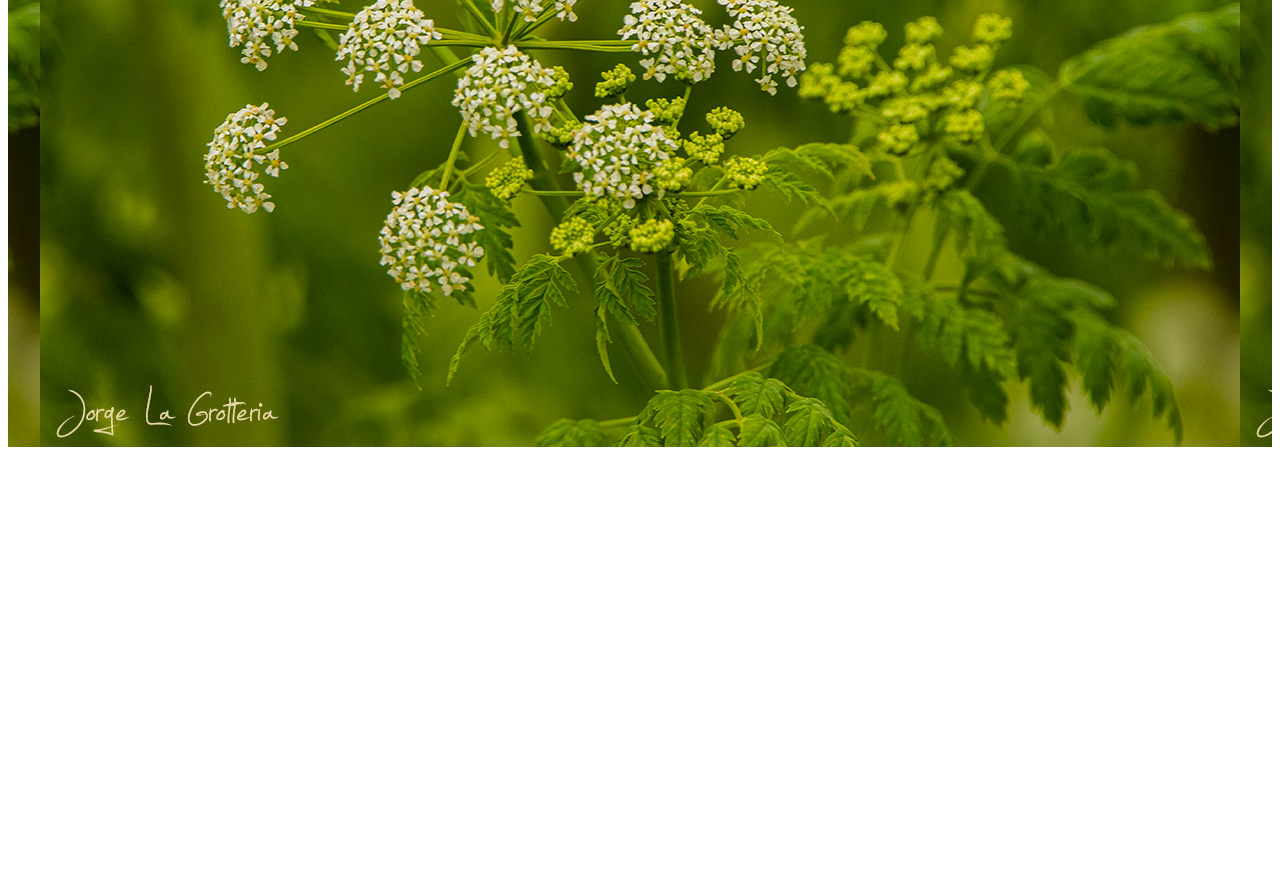
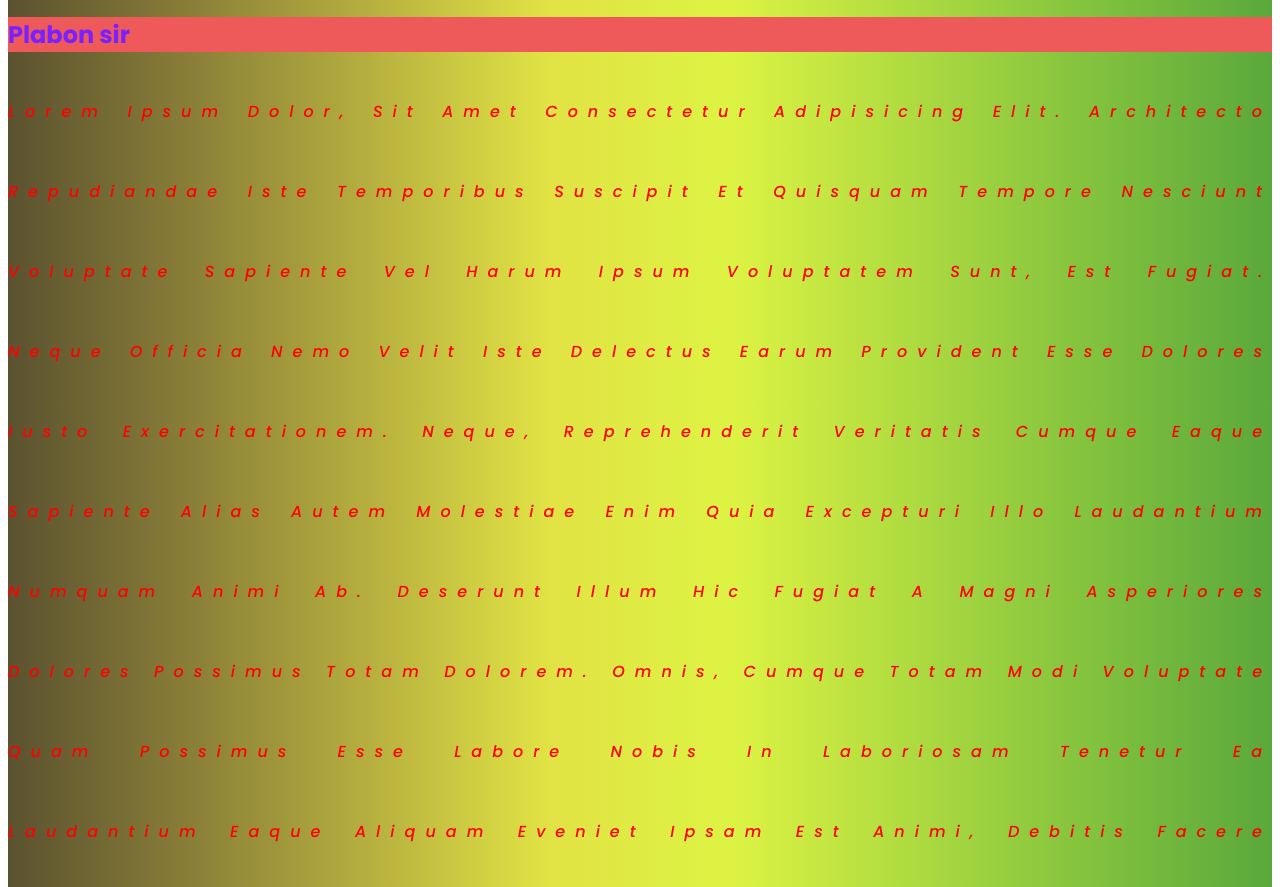
Before and after one commit to thelocaldevs/B2-CSS-1, a plain HTML site: page index.html in a window 1280 px wide. Shown: the part 361-1248 px from the top of the page. Before the commit the page ends 816 px from the top, so only its background shows below. Drawn offline with Linux system fonts and the light colour scheme.

Commit message:
second commit

```diff
--- a/index.html
+++ b/index.html
@@ -5,6 +5,14 @@
     <meta charset="UTF-8">
     <meta name="viewport" content="width=device-width, initial-scale=1.0">
     <link rel="stylesheet" href="./styles/style.css">
+    <link rel="shortcut icon" href="./assets/favicon/favicon.ico" type="image/x-icon">
+    <!-- importing poppins font from google font api -->
+    <!-- <link rel="preconnect" href="https://fonts.googleapis.com">
+    <link rel="preconnect" href="https://fonts.gstatic.com" crossorigin>
+    <link
+        href="https://fonts.googleapis.com/css2?family=Poppins:ital,wght@0,300;0,400;0,500;0,600;0,700;0,800;0,900;1,300;1,400;1,500;1,600;1,700;1,800;1,900&display=swap"
+        rel="stylesheet"> -->
+    <!-- end -->
     <title>Kicu to korboi</title>
 </head>
 
@@ -16,6 +24,15 @@
         <h2 id="plabon">
             Plabon sir
         </h2>
+        <p class="para1">Lorem ipsum dolor, sit amet consectetur adipisicing elit. Architecto repudiandae iste
+            temporibus suscipit et
+            quisquam tempore nesciunt voluptate sapiente vel harum ipsum voluptatem sunt, est fugiat. Neque officia nemo
+            velit iste delectus earum provident esse dolores iusto exercitationem. Neque, reprehenderit veritatis cumque
+            eaque sapiente alias autem molestiae enim quia excepturi illo laudantium numquam animi ab. Deserunt illum
+            hic fugiat a magni asperiores dolores possimus totam dolorem. Omnis, cumque totam modi voluptate quam
+            possimus esse labore nobis in laboriosam tenetur ea laudantium eaque aliquam eveniet ipsam est animi,
+            debitis facere voluptas dolorum veniam ipsum praesentium doloribus? Porro ducimus dicta expedita dolores!
+        </p>
     </main>
 
 </body>
--- a/styles/style.css
+++ b/styles/style.css
@@ -1,3 +1,9 @@
+/* importing poppins font from google font api */
+@import url("https://fonts.googleapis.com/css2?family=Poppins:ital,wght@0,300;0,400;0,500;0,600;0,700;0,800;0,900;1,300;1,400;1,500;1,600;1,700;1,800;1,900&display=swap");
+
+* {
+  font-family: "Poppins", sans-serif;
+}
 .heading {
   width: 100px;
   /* padding: 50px; */
@@ -9,6 +15,8 @@
   padding: 50px 100px;
   margin: auto;
   border: 5px solid red;
+  font-size: 80px;
+  font-weight: 900;
 }
 
 #plabon {
@@ -28,8 +36,34 @@
 
 #main {
   width: 100%;
-  height: 100vh;
-  background-image: url("../assets/bg/bg1.jpg");
+  /* height: 100vh; */
+  /* background-image: url("https://images.unsplash.com/photo-1505820013142-f86a3439c5b2?w=1200&auto=format&fit=crop&q=90&ixlib=rb-4.0.3&ixid=M3wxMjA3fDB8MHxzZWFyY2h8MTR8fG5hdHVyZXxlbnwwfHwwfHx8MA%3D%3D");
   background-position: center;
-  background-size: contain;
+  background-repeat: no-repeat;
+  background-size: cover; */
+  background: linear-gradient(
+    90deg,
+    #5b5230,
+    #897e38,
+    #b6af3f,
+    #e1e344,
+    #ddf343,
+    #aedb40,
+    #82c23e,
+    #5aa83c
+  );
 }
+
+.para1 {
+  font-style: italic;
+  font-weight: 500;
+  color: #ff0000;
+  text-align: justify;
+  line-height: 80px;
+  /* text-decoration: underline;
+  text-decoration-color: #fff;
+  text-decoration-style: dotted;
+  text-decoration-thickness: 10px; */
+  text-transform: capitalize;
+  letter-spacing: 10px;
+}
```
Also changed, not shown: assets/favicon/favicon.ico (added).
